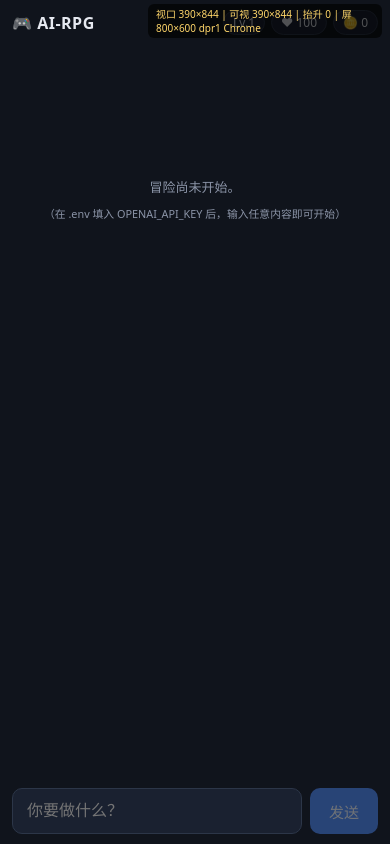
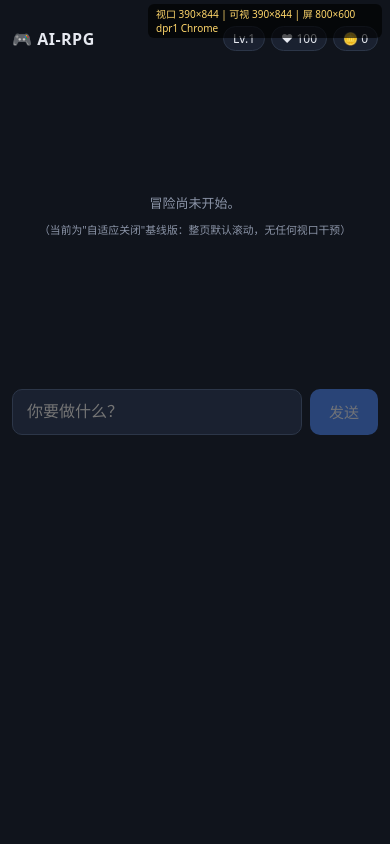
Before and after one commit to 17-cm/ai-RPG, a Vue app: page / in a window 390 px wide. Built offline with nearby package versions, Linux system fonts and the light colour scheme.

Commit message:
test: 自适应关闭基线版（对照排查用；use-mobile-viewport.js 保留未引用）

```diff
--- a/index.html
+++ b/index.html
@@ -2,21 +2,9 @@
 <html lang="zh-CN">
   <head>
     <meta charset="UTF-8" />
-    <!--
-      viewport-fit=cover        让页面延伸到刘海/圆角区域，配合 CSS env(safe-area-inset-*) 使用
-      user-scalable=no          游戏界面禁止双击/捏合缩放
-      interactive-widget=resizes-content  Android Chrome 键盘弹出时压缩布局视口而非遮挡
-    -->
-    <meta
-      name="viewport"
-      content="width=device-width, initial-scale=1.0, maximum-scale=1.0, user-scalable=no, viewport-fit=cover, interactive-widget=resizes-content"
-    />
+    <!-- 自适应关闭版：只留最小 viewport 声明，其余浏览器默认行为 -->
+    <meta name="viewport" content="width=device-width, initial-scale=1" />
     <meta name="theme-color" content="#10141c" />
-    <!-- PWA：加到主屏后全屏运行，浏览器地址栏/工具栏彻底消失（学自 ai-virtual-phone） -->
-    <link rel="manifest" href="/manifest.webmanifest" />
-    <meta name="mobile-web-app-capable" content="yes" />
-    <meta name="apple-mobile-web-app-capable" content="yes" />
-    <meta name="apple-mobile-web-app-status-bar-style" content="black-translucent" />
     <title>AI-RPG</title>
   </head>
   <body>
--- a/src/App.vue
+++ b/src/App.vue
@@ -1,19 +1,18 @@
 <script setup>
 /**
- * 手机自适应游戏壳：顶栏(状态) / 故事区(滚动) / 输入坞(键盘感知)。
- * 玩法内核仍是 sendMessage() → /api/chat → 模型。
+ * 自适应关闭版（基线对照）：
+ * 不引入 use-mobile-viewport，不做任何视口/键盘干预。
+ * 整页自然滚动；点输入框弹键盘时，由浏览器自己把输入框滚进视野。
+ * 诊断角标保留（仅 dev 可见），方便对比浏览器给的原始数值。
  */
 import { ref, nextTick, onMounted, onBeforeUnmount } from 'vue'
-import { useMobileViewport } from './use-mobile-viewport'
 
 const messages = ref([]) // {role: 'user'|'assistant', content}
 const input = ref('')
 const busy = ref(false)
 const error = ref('')
-const listEl = ref(null)
 const inputEl = ref(null)
 
-/* ---- 开发期视口诊断角标（生产构建自动移除） ---- */
 const isDev = import.meta.env.DEV
 const vp = ref('')
 function updateBadge() {
@@ -21,23 +20,16 @@ function updateBadge() {
   const vv = window.visualViewport
   const ua = navigator.userAgent
   const kernel = /Edg\//.test(ua) ? 'Edge' : /OPR\//.test(ua) ? 'Opera' : /Firefox|FxiOS/.test(ua) ? 'Firefox' : /MicroMessenger/.test(ua) ? '微信' : /Quark/.test(ua) ? '夸克' : /UCBrowser/.test(ua) ? 'UC' : /Chrome|CriOS/.test(ua) ? 'Chrome' : /Safari/.test(ua) ? 'Safari' : '?'
-  const lift = getComputedStyle(document.documentElement).getPropertyValue('--mobile-keyboard-lift').trim() || '0'
   vp.value =
-    `视口 ${window.innerWidth}×${window.innerHeight} | 可视 ${vv ? Math.round(vv.width) + '×' + Math.round(vv.height) : '?'} | 抬升 ${lift} | ` +
+    `视口 ${window.innerWidth}×${window.innerHeight} | 可视 ${vv ? Math.round(vv.width) + '×' + Math.round(vv.height) : '?'} | ` +
     `屏 ${screen.width}×${screen.height} dpr${devicePixelRatio} ${kernel}` +
     (window.innerWidth > 800 && screen.width < 600 ? ' ⚠桌面模式' : '')
 }
-
-/* ---- 手机视口/键盘自适应（移植自 ai-virtual-phone 实战方案） ---- */
-const mvp = useMobileViewport(() => {
+onMounted(() => {
   updateBadge()
-  scrollToBottom()
+  window.addEventListener('resize', updateBadge)
 })
-onMounted(() => {
-  mvp.mount()
-  updateBadge()
-})
-onBeforeUnmount(() => mvp.unmount())
+onBeforeUnmount(() => window.removeEventListener('resize', updateBadge))
 
 /* ---- 游戏循环 ---- */
 async function sendMessage() {
@@ -51,7 +43,6 @@ async function sendMessage() {
   await scrollToBottom()
 
   try {
-    // 线上由 Vercel/Netlify 函数接住；本地由 Vite 代理转给 dev-server
     const res = await fetch('/api/chat', {
       method: 'POST',
       headers: { 'Content-Type': 'application/json' },
@@ -65,13 +56,12 @@ async function sendMessage() {
   } finally {
     busy.value = false
     await scrollToBottom()
-    inputEl.value?.focus() // 手机键盘保持不收起
   }
 }
 
 async function scrollToBottom() {
   await nextTick()
-  if (listEl.value) listEl.value.scrollTop = listEl.value.scrollHeight
+  window.scrollTo(0, document.documentElement.scrollHeight)
 }
 </script>
 
@@ -87,10 +77,10 @@ async function scrollToBottom() {
     </div>
   </header>
 
-  <main ref="listEl" class="stage">
+  <main class="stage">
     <p v-if="messages.length === 0" class="dim placeholder">
       冒险尚未开始。<br />
-      <small>（在 .env 填入 OPENAI_API_KEY 后，输入任意内容即可开始）</small>
+      <small>（当前为"自适应关闭"基线版：整页默认滚动，无任何视口干预）</small>
     </p>
     <div v-for="(m, i) in messages" :key="i" :class="['msg', m.role]">
       <span class="who">{{ m.role === 'user' ? '你' : '旁白' }}</span>
@@ -121,7 +111,7 @@ async function scrollToBottom() {
 /* ---- 视口诊断角标（仅 dev） ---- */
 .vpbadge {
   position: fixed;
-  top: calc(var(--sat, 0px) + 4px);
+  top: 4px;
   right: 8px;
   z-index: 99;
   font-size: 10px;
@@ -141,6 +131,7 @@ async function scrollToBottom() {
   justify-content: space-between;
   gap: 8px;
   user-select: none;
+  padding-top: 14px; /* 给固定角标让位 */
 }
 .brand {
   font-size: 16px;
@@ -160,17 +151,13 @@ async function scrollToBottom() {
   white-space: nowrap;
 }
 
-/* ---- 故事区（唯一可滚动区域） ---- */
+/* ---- 故事区：自然文档流，整页滚动 ---- */
 .stage {
-  flex: 1;
-  min-height: 0; /* flex 子项可滚动的关键 */
-  overflow-y: auto;
-  overscroll-behavior: contain; /* 滚到边界不带动页面 */
-  -webkit-overflow-scrolling: touch;
   display: flex;
   flex-direction: column;
   gap: 10px;
-  padding: 4px 0;
+  padding: 12px 0;
+  min-height: 40vh;
 }
 .placeholder {
   margin-top: 15vh;
@@ -186,10 +173,10 @@ async function scrollToBottom() {
   padding: 9px 12px;
   border-radius: 12px;
   line-height: 1.65;
-  font-size: clamp(14px, 3.9vw, 16px); /* 小屏不挤、大屏不糊 */
+  font-size: clamp(14px, 3.9vw, 16px);
   white-space: pre-wrap;
   word-break: break-word;
-  user-select: text; /* 剧情允许长按复制 */
+  user-select: text;
 }
 .msg.user {
   align-self: flex-end;
@@ -214,21 +201,21 @@ async function scrollToBottom() {
   user-select: text;
 }
 
-/* ---- 输入坞 ---- */
+/* ---- 输入区：普通文档流，不固定不悬浮 ---- */
 .dock {
   display: flex;
   gap: 8px;
-  padding-top: 2px;
+  padding-bottom: 12px;
 }
 .dock input {
   flex: 1;
-  min-height: 46px; /* ≥44px 触控标准 */
+  min-height: 46px;
   padding: 10px 14px;
   border-radius: 10px;
   border: 1px solid var(--line);
   background: var(--panel);
   color: var(--text);
-  font-size: 16px; /* iOS：<16px 聚焦会自动放大页面 */
+  font-size: 16px;
   outline: none;
 }
 .dock input:focus {
--- a/src/style.css
+++ b/src/style.css
@@ -1,4 +1,6 @@
-/* ============ 手机优先 · 全局自适应基础 ============ */
+/* ============ 自适应关闭版（基线对照） ============
+   无安全区、无 --screen-h、无键盘抬升、无 overflow 锁定。
+   整页走浏览器默认滚动。 */
 :root {
   color-scheme: dark;
   --bg: #10141c;
@@ -9,61 +11,22 @@
   --accent: #4f8cff;
   --user: #2a3550;
   --ai: #1f2937;
-
-  /* 真实可视高度：App.vue 里用 visualViewport 实时写入，
-     键盘弹出/iOS 地址栏收起都跟着变，输入栏永不被挡 */
-  --screen-h: 100dvh;
-
-  /* 安全区（刘海、圆角、底部横条） */
-  --sat: env(safe-area-inset-top, 0px);
-  --sar: env(safe-area-inset-right, 0px);
-  --sab: env(safe-area-inset-bottom, 0px);
-  --sal: env(safe-area-inset-left, 0px);
 }
 
 * {
   box-sizing: border-box;
 }
 
-html,
 body {
-  height: 100%;
   margin: 0;
-  overflow: hidden; /* 整页不滚动，只有故事区自己滚 */
-  overscroll-behavior: none; /* 禁下拉刷新/回弹 */
-}
-
-body {
   background: var(--bg);
   color: var(--text);
   font-family: system-ui, -apple-system, 'PingFang SC', 'Microsoft YaHei', sans-serif;
-  -webkit-tap-highlight-color: transparent; /* 去点击闪屏 */
-  touch-action: manipulation; /* 去双击缩放 300ms 延迟 */
+  -webkit-tap-highlight-color: transparent;
 }
 
 #app {
-  /* 高度回退链：100vh(老内核) → 100dvh(现代) → --screen-h(JS 实时 px，最终生效) */
-  height: 100vh;
-  height: 100dvh;
-  height: var(--screen-h, 100dvh);
-  /* 键盘最小抬升层：由 use-mobile-viewport 写入，transform 不动布局 */
-  transform: translate3d(0, calc(-1 * var(--mobile-keyboard-lift, 0px)), 0);
-  transition: transform 0.18s cubic-bezier(0.22, 1, 0.36, 1);
-  will-change: transform;
-  max-width: 520px; /* 平板/电脑上也保持手机单列，居中 */
+  max-width: 520px;
   margin: 0 auto;
-  padding: calc(var(--sat) + 10px) calc(var(--sar) + 12px) calc(var(--sab) + 10px)
-    calc(var(--sal) + 12px);
-  display: flex;
-  flex-direction: column;
-  gap: 8px;
+  padding: 12px;
 }
-
-/* 横屏矮窗口：压缩留白，把空间让给内容 */
-@media (orientation: landscape) and (max-height: 500px) {
-  #app {
-    padding-top: calc(var(--sat) + 4px);
-    padding-bottom: calc(var(--sab) + 4px);
-    gap: 4px;
-  }
-}
```
